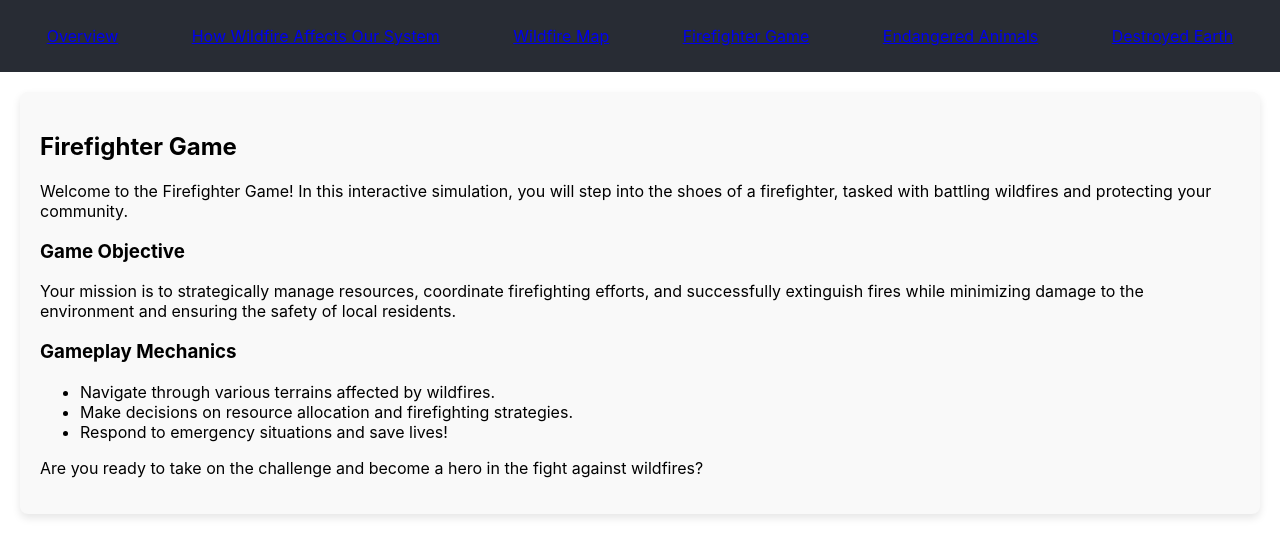
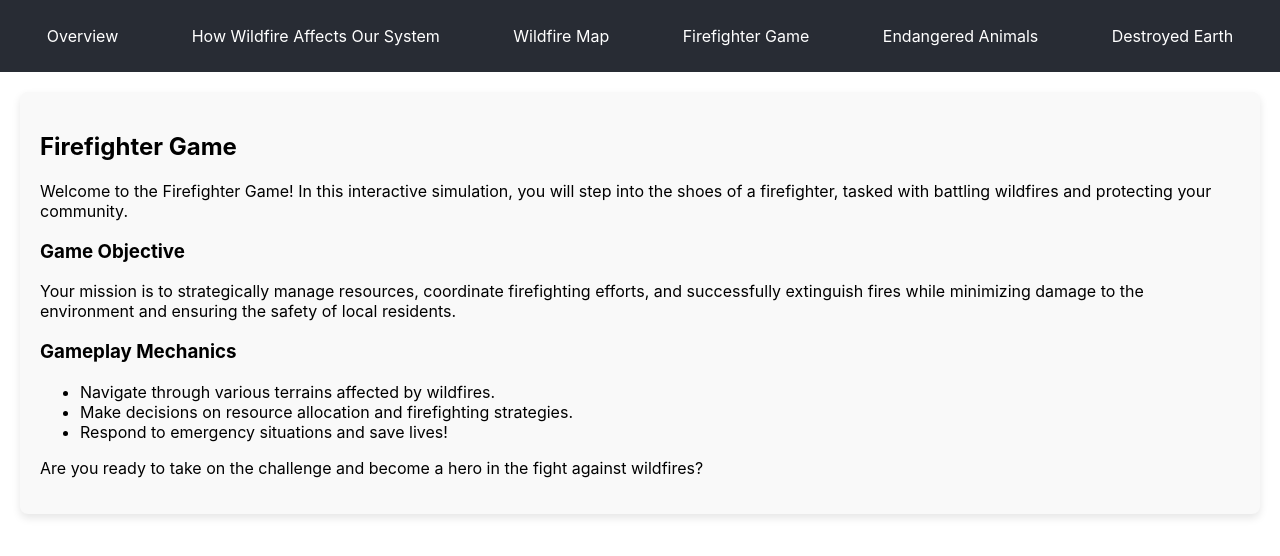
Before and after one commit to NASA-firefighter/wildfire-app, a React (Create React App) app: page /firefighter-game in a window 1280 px wide. Shown: the top 556 px of the page. Built offline with nearby package versions, Linux system fonts and the light colour scheme.

Commit message:
💄 Update header style

```diff
--- /dev/null
+++ b/src/Header.css
@@ -0,0 +1,26 @@
+/* Header.css */
+.header {
+  background-color: #282c34;
+  padding: 10px;
+  color: white;
+}
+
+.nav-list {
+  list-style-type: none;
+  padding: 0;
+  display: flex;
+  justify-content: space-around;
+}
+
+.nav-item {
+  margin: 0 15px;
+}
+
+.link {
+  color: white;
+  text-decoration: none; /* Optional, removes underline */
+}
+
+.link:hover {
+  color: lightgray; /* Optional, hover effect */
+}
--- a/src/Header.tsx
+++ b/src/Header.tsx
@@ -1,31 +1,41 @@
-// src/Header.tsx
 import React from "react";
 import { Link } from "react-router-dom";
+import "./Header.css"; // Import the CSS file
 
 const Header: React.FC = () => {
   return (
-    <header style={headerStyle}>
+    <header className="header">
       <nav>
-        <ul style={navListStyle}>
-          <li style={navItemStyle}>
-            <Link to="/">Overview</Link>
+        <ul className="nav-list">
+          <li className="nav-item">
+            <Link to="/" className="link">
+              Overview
+            </Link>
           </li>
-          <li style={navItemStyle}>
-            <Link to="/how-wildfire-affects">
+          <li className="nav-item">
+            <Link to="/how-wildfire-affects" className="link">
               How Wildfire Affects Our System
             </Link>
           </li>
-          <li style={navItemStyle}>
-            <Link to="/wildfire-map">Wildfire Map</Link>
+          <li className="nav-item">
+            <Link to="/wildfire-map" className="link">
+              Wildfire Map
+            </Link>
           </li>
-          <li style={navItemStyle}>
-            <Link to="/firefighter-game">Firefighter Game</Link>
+          <li className="nav-item">
+            <Link to="/firefighter-game" className="link">
+              Firefighter Game
+            </Link>
           </li>
-          <li style={navItemStyle}>
-            <Link to="/endangered-animals">Endangered Animals</Link>
+          <li className="nav-item">
+            <Link to="/endangered-animals" className="link">
+              Endangered Animals
+            </Link>
           </li>
-          <li style={navItemStyle}>
-            <Link to="/destroyed-earth">Destroyed Earth</Link>
+          <li className="nav-item">
+            <Link to="/destroyed-earth" className="link">
+              Destroyed Earth
+            </Link>
           </li>
         </ul>
       </nav>
@@ -33,21 +43,4 @@ const Header: React.FC = () => {
   );
 };
 
-const headerStyle: React.CSSProperties = {
-  backgroundColor: "#282c34",
-  padding: "10px",
-  color: "white",
-};
-
-const navListStyle: React.CSSProperties = {
-  listStyleType: "none",
-  padding: 0,
-  display: "flex",
-  justifyContent: "space-around",
-};
-
-const navItemStyle: React.CSSProperties = {
-  margin: "0 15px",
-};
-
 export default Header;
```
